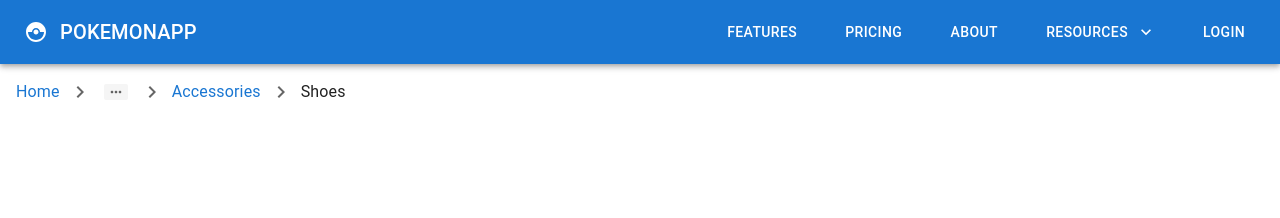
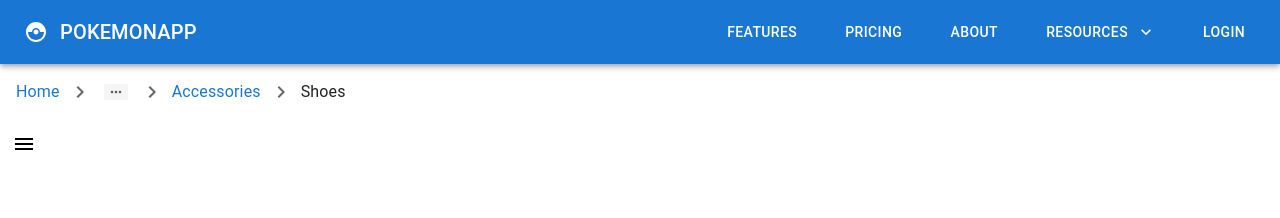
Before and after one commit to Mhdez221993/react-mui, a React (Create React App) app: page / in a window 1280 px wide. Shown: the top 218 px of the page. Built offline with nearby package versions, Linux system fonts and the light colour scheme.

Commit message:
Add Drawer compoenent

```diff
--- a/src/App.tsx
+++ b/src/App.tsx
@@ -1,6 +1,7 @@
 import "./App.css";
 
 import { MuiBreadcrumbs } from "./components/MuiBreadcrumbs";
+import { MuiDrawer } from "./components/MuiDrawer";
 import { MuiNavbar } from "./components/MuiNavbar";
 
 function App() {
@@ -8,6 +9,7 @@
     <div className="App">
       <MuiNavbar />
       <MuiBreadcrumbs />
+      <MuiDrawer />
     </div>
   );
 }
--- /dev/null
+++ b/src/components/MuiDrawer.tsx
@@ -0,0 +1,30 @@
+import { Box, Drawer, IconButton, Typography } from "@mui/material";
+
+import IconMuenu from "@mui/icons-material/Menu";
+import { useState } from "react";
+
+export const MuiDrawer = () => {
+  const [isOpen, setIsOpen] = useState(false);
+
+  return (
+    <>
+      <IconButton
+        size="large"
+        // edge="start"
+        color="inherit"
+        aria-label="logo"
+        onClick={() => setIsOpen(true)}
+      >
+        <IconMuenu />
+      </IconButton>
+
+      <Drawer anchor="left" open={isOpen} onClose={() => setIsOpen(false)}>
+        <Box p={2} width="250px" textAlign="center" role="presentation">
+          <Typography variant="h6" component="div">
+            Side Panel
+          </Typography>
+        </Box>
+      </Drawer>
+    </>
+  );
+};
```
